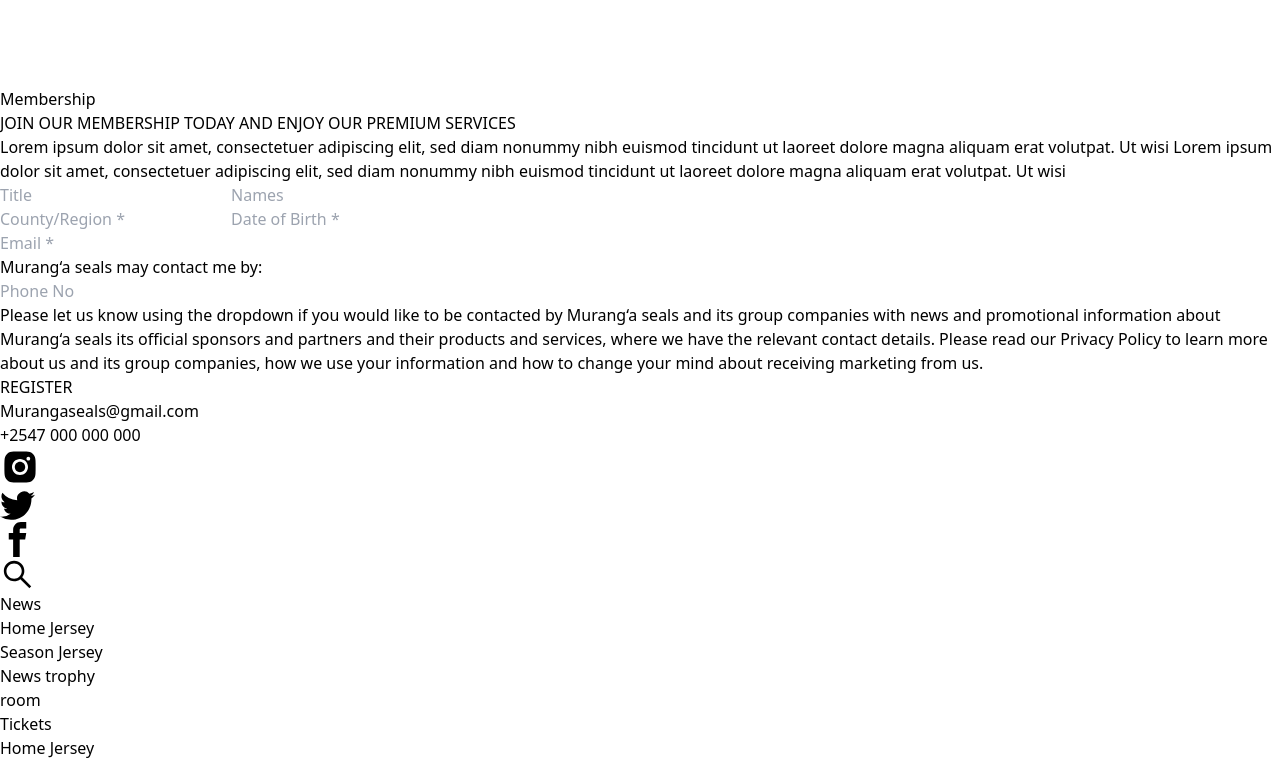
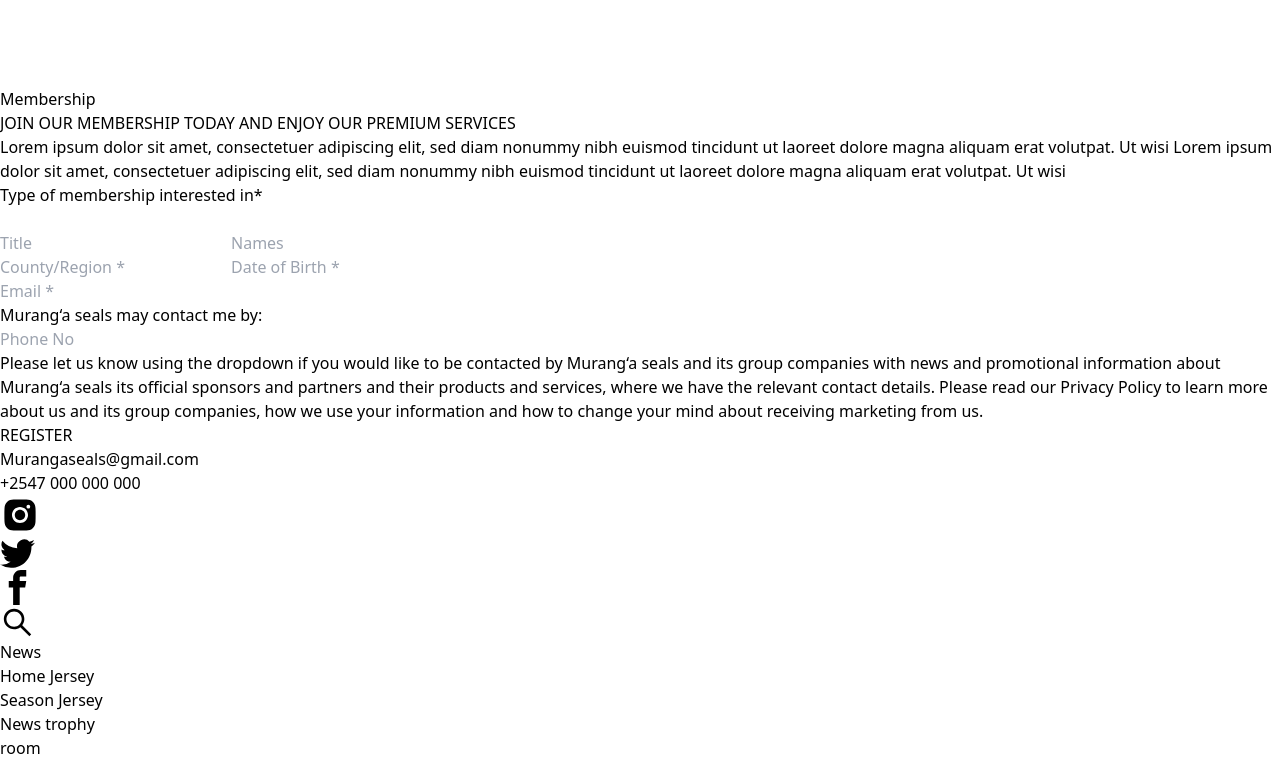
Before and after one commit to Lifeline-Solutions/muranga-seal-team-V2, a React (Vite) app: page /membership in a window 1280 px wide. Shown: the part 926-1690 px from the top of the page. Built offline with nearby package versions, Linux system fonts and the light colour scheme.

Commit message:
membership page

```diff
--- a/src/Components/Membership/index.jsx
+++ b/src/Components/Membership/index.jsx
@@ -4,64 +4,82 @@ const index = () => {
       <div className="p-8 bg-[#FAE115] font-bold uppercase text-5xl">
         Membership
       </div>
-      <div className="w-[1280px] flex flex-col gap-4 my-24 mx-auto">
-        <h1 className="text-4xl font-bold">
+      <div className="w-[1280px] flex flex-col gap-4 my-24 mx-auto bg-[#F7F3ED] p-8">
+        <h1 className="text-5xl ">
           JOIN OUR MEMBERSHIP TODAY AND ENJOY OUR PREMIUM SERVICES
         </h1>
-        <p>
+        <p className="text-xl">
           Lorem ipsum dolor sit amet, consectetuer adipiscing elit, sed diam
           nonummy nibh euismod tincidunt ut laoreet dolore magna aliquam erat
           volutpat. Ut wisi Lorem ipsum dolor sit amet, consectetuer adipiscing
           elit, sed diam nonummy nibh euismod tincidunt ut laoreet dolore magna
           aliquam erat volutpat. Ut wisi
         </p>
+        <div>
+          <label htmlFor="">
+            Type of membership interested in
+            <span className="text-red-500">*</span>
+          </label>
+          <div>
+            <input
+              type="text"
+              name="membership"
+              className="border-b border-[#000] w-[100%] bg-[#F7F3ED] focus:outline-none"
+            />
+          </div>
+        </div>
+
         <div className="flex justify-between">
           <input
             type="text"
             placeholder="Title"
-            className="h-[50px] w-[45%] p-2 border-b-2 border-black focus:outline-none"
+            className="h-[50px] w-[45%] p-2 border-b border-black bg-[#F7F3ED] focus:outline-none"
           />
           <input
             type="text"
             placeholder="Names"
-            className="h-[50px] flex items-center p-2 w-[45%] border-b-2 border-black focus:outline-none"
+            className="h-[50px] flex items-center p-2 w-[45%] border-b bg-[#F7F3ED] border-black focus:outline-none"
           />
         </div>
         <div className="flex justify-between">
           <input
             type="text"
             placeholder="County/Region *"
-            className="h-[50px] w-[45%] p-2 border-b-2 border-black focus:outline-none"
+            className="h-[50px] w-[45%] bg-[#F7F3ED] p-2 border-b border-black focus:outline-none"
+            required
           />
           <input
             type="text"
             placeholder="Date of Birth *"
-            className="h-[50px] flex items-center p-2 w-[45%] border-b-2 border-black focus:outline-none"
+            className="h-[50px] flex bg-[#F7F3ED] items-center p-2 w-[45%] border-b border-black focus:outline-none"
           />
         </div>
 
         <input
           type="text"
           placeholder="Email *"
-          className="h-[50px] w-[100%] p-2 border-b-2 border-black focus:outline-none"
+          className="h-[50px] bg-[#F7F3ED] w-[100%] p-2 border-b border-black focus:outline-none"
         />
         <div className="flex justify-between">
           <div>
-            <p className="w-[60%]">Murang&lsquo;a seals may contact me by:</p>
+            <p className="w-[60%] mb-6">
+              Murang&lsquo;a seals may contact me by:
+            </p>
             <input
               type="text"
               placeholder="Phone No"
-              className="h-[50px] w-[100%] p-2 border-b-2 border-black focus:outline-none"
+              className="h-[50px] w-[100%] p-2 border-b bg-[#F7F3ED] border-black focus:outline-none"
             />
           </div>
           <div className="w-[855px] text-xl">
             Please let us know using the dropdown if you would like to be
-            contacted by Murang&lsquo;a seals and its group companies with news and
-            promotional information about Murang&lsquo;a seals its official sponsors
-            and partners and their products and services, where we have the
-            relevant contact details. Please read our Privacy Policy to learn
-            more about us and its group companies, how we use your information
-            and how to change your mind about receiving marketing from us.
+            contacted by Murang&lsquo;a seals and its group companies with news
+            and promotional information about Murang&lsquo;a seals its official
+            sponsors and partners and their products and services, where we have
+            the relevant contact details. Please read our Privacy Policy to
+            learn more about us and its group companies, how we use your
+            information and how to change your mind about receiving marketing
+            from us.
           </div>
         </div>
         <button className="w-[300px] mt-16  mx-auto p-4 bg-[#F4E721] text-3xl text-black">
```
